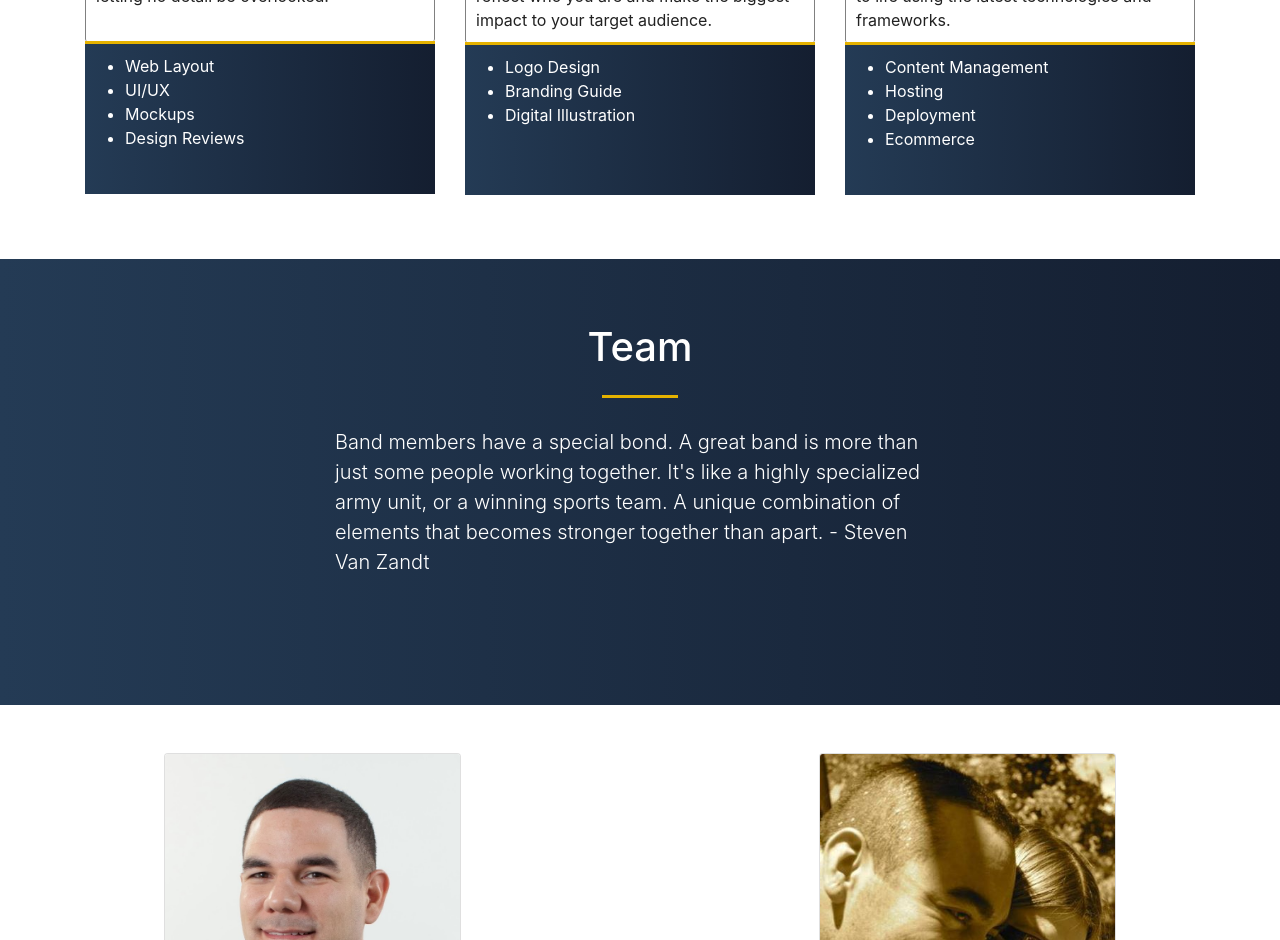
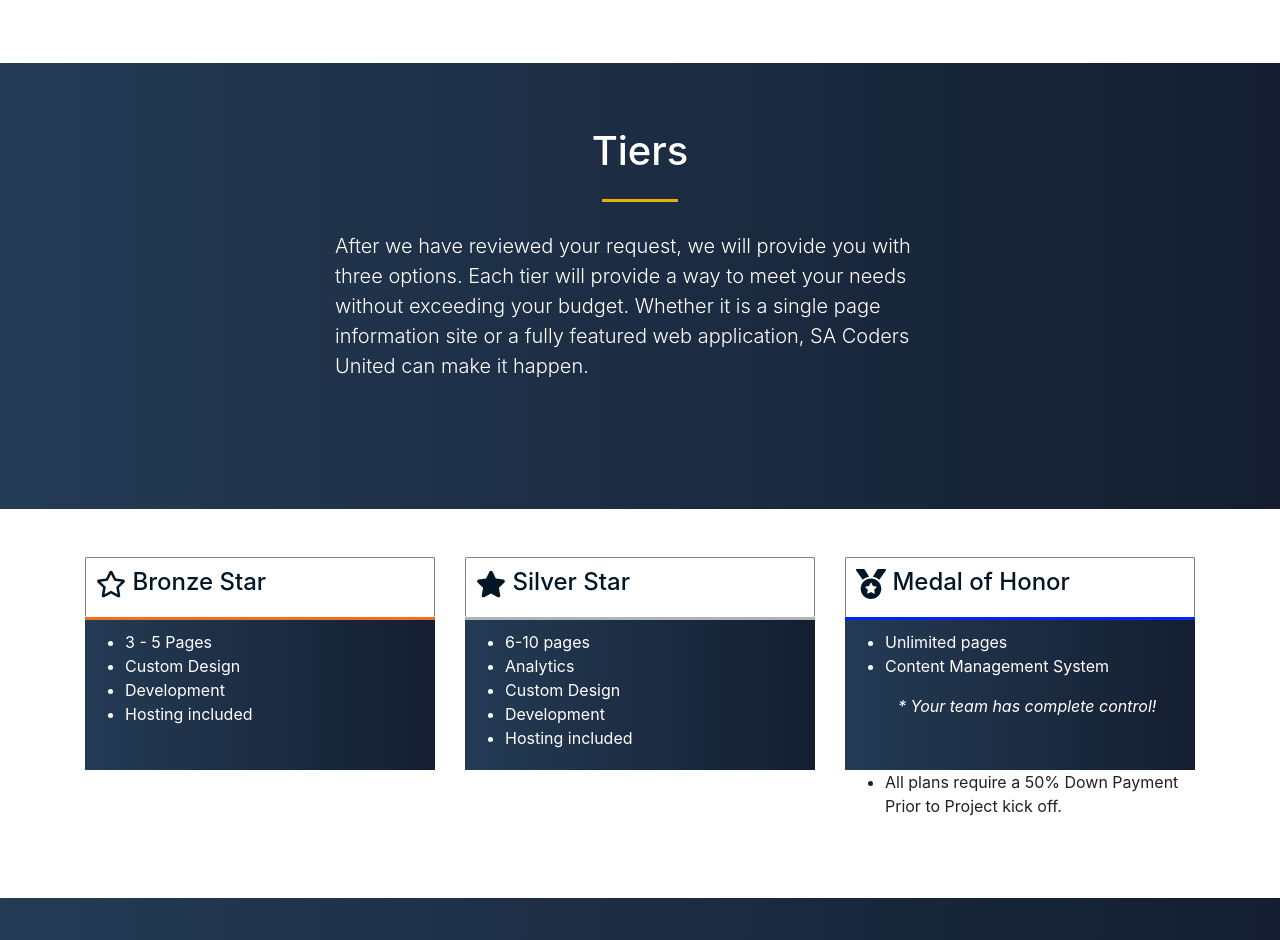
Before and after one commit to sacodersunited/landingpage, a React (Create React App) app: page / in a window 1280 px wide. Shown: the part 1860-2800 px from the top of the page. Built offline with nearby package versions, Linux system fonts and the light colour scheme.

Commit message:
Added Tiers.

```diff
--- a/src/App.js
+++ b/src/App.js
@@ -8,6 +8,7 @@
 import Footer from "./components/Footer";
 import { Container } from "reactstrap";
 import GlobalStyles from "./GlobalStyles";
+import Tiers from "./components/Tiers";
 
 class App extends Component {
   render() {
@@ -22,13 +23,20 @@
         </Container>
 
         <section id="services" />
-        <LeadParagraph
-          title="Services"
-          details="
-          We offer a variety of solutions to fit your budget. After we have reviewed your request, we will provide you with three options. Each tier will provide a way to meet your needs without exceeding your budget.  Whether it is a single page information site or a fully featured web application, SA Coders United can make it happen!!!"
-        />
+        <LeadParagraph title="What We Offer" details="" />
+
         <Container>
           <Services />
+        </Container>
+
+        <section id="tiers" />
+        <LeadParagraph
+          title="Tiers"
+          details="After we have reviewed your request, we will provide you with three options. Each tier will provide a way to meet your needs without exceeding your budget.  Whether it is a single page information site or a fully featured web application, SA Coders United can make it happen."
+        />
+
+        <Container>
+          <Tiers />
         </Container>
 
         <section id="team" />
--- a/src/GlobalStyles.js
+++ b/src/GlobalStyles.js
@@ -1,4 +1,4 @@
-import { createGlobalStyle} from "styled-components";
+import { createGlobalStyle } from "styled-components";
 
 const GlobalStyles = createGlobalStyle`
   : root {
@@ -40,6 +40,18 @@
     border-top: 3px solid rgba(0, 0, 0, 0.1);
   }
 
+  .bronze-hr {
+    border-top: 3px solid rgba(241, 111, 35, 1);
+  }
+
+  .silver-hr {
+    border-top: 3px solid rgba(177, 180, 181, 1);
+  }
+
+  .moh-hr {
+    border-top: 3px solid rgba(6, 36, 247, 1);
+  }
+
   .btn-primary{
     background-color: var(--blue);
     cursor: pointer;
--- a/src/components/Header.js
+++ b/src/components/Header.js
@@ -82,6 +82,9 @@
                   <NavLink href="#services">Services</NavLink>
                 </NavItem>
                 <NavItem>
+                  <NavLink href="#tiers">Tiers</NavLink>
+                </NavItem>
+                <NavItem>
                   <NavLink href="#team">Team</NavLink>
                 </NavItem>
                 <NavItem>
--- /dev/null
+++ b/src/components/Tiers.js
@@ -0,0 +1,96 @@
+import React from "react";
+import { Row, Col } from "reactstrap";
+import { FaMedal, FaStar, FaRegStar } from "react-icons/fa";
+import styled from "styled-components";
+
+const Description = styled.section`
+  min-height: 50px;
+  margin-top: 0;
+  margin-bottom: 1rem;
+  border: 1px solid grey;
+  padding: 10px;
+  margin-bottom: -16px;
+  border-bottom: none;
+  border-radius: 2px;
+`;
+
+const BgBox = styled.div`
+  margin-top: -16px;
+  color: white;
+  min-height: 150px;
+  padding-top: 10px;
+  background: #141e30; /* fallback for old browsers */
+  background: -webkit-linear-gradient(
+    to right,
+    #243b55,
+    #141e30
+  ); /* Chrome 10-25, Safari 5.1-6 */
+  background: linear-gradient(
+    to right,
+    #243b55,
+    #141e30
+  ); /* W3C, IE 10+/ Edge, Firefox 16+, Chrome 26+, Opera 12+, Safari 7+ */
+`;
+
+const Tiers = () => (
+  <Row className="row justify-content-between">
+    <Col xs={{ size: 12 }} md="4">
+      <Description>
+        <h4>
+          <FaRegStar size="30" /> Bronze Star
+        </h4>
+      </Description>
+      <hr className="bronze-hr" />
+      <BgBox>
+        <ul>
+          <li>3 - 5 Pages</li>
+          <li>Custom Design</li>
+          <li>Development</li>
+          <li>Hosting included</li>
+        </ul>
+      </BgBox>
+    </Col>
+
+    <Col xs={{ size: 12 }} md="4">
+      <Description>
+        <h4>
+          <FaStar size="30" /> Silver Star
+        </h4>
+      </Description>
+      <hr className="silver-hr" />
+      <BgBox>
+        <ul>
+          <li>6-10 pages</li>
+          <li>Analytics</li>
+          <li>Custom Design</li>
+          <li>Development</li>
+          <li>Hosting included</li>
+        </ul>
+      </BgBox>
+    </Col>
+
+    <Col xs={{ size: 12 }} md="4">
+      <Description>
+        <h4>
+          <FaMedal size="30" /> Medal of Honor
+        </h4>
+      </Description>
+      <hr className="moh-hr" />
+
+      <BgBox>
+        <ul>
+          <li>Unlimited pages</li>
+          <li>Content Management System</li>
+        </ul>
+        <p style={{ paddingLeft: "53px" }}>
+          <i>* Your team has complete control!</i>
+        </p>
+      </BgBox>
+      <ul>
+        <li>All plans require a 50% Down Payment Prior to Project kick off.</li>
+      </ul>
+    </Col>
+  </Row>
+);
+
+export default Tiers;
```
Also changed, not shown: src/components/LeadParagraph.js (+8 -8 lines).
